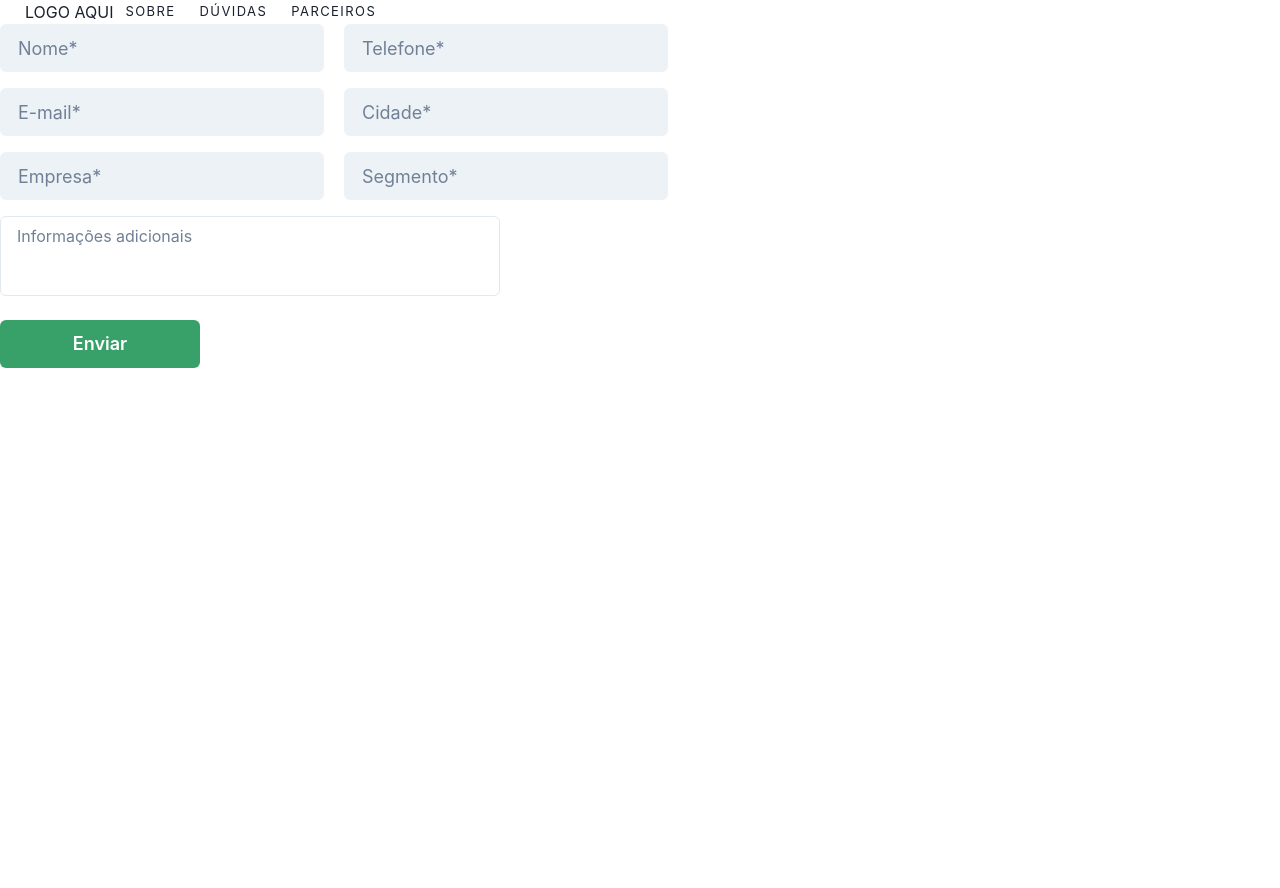
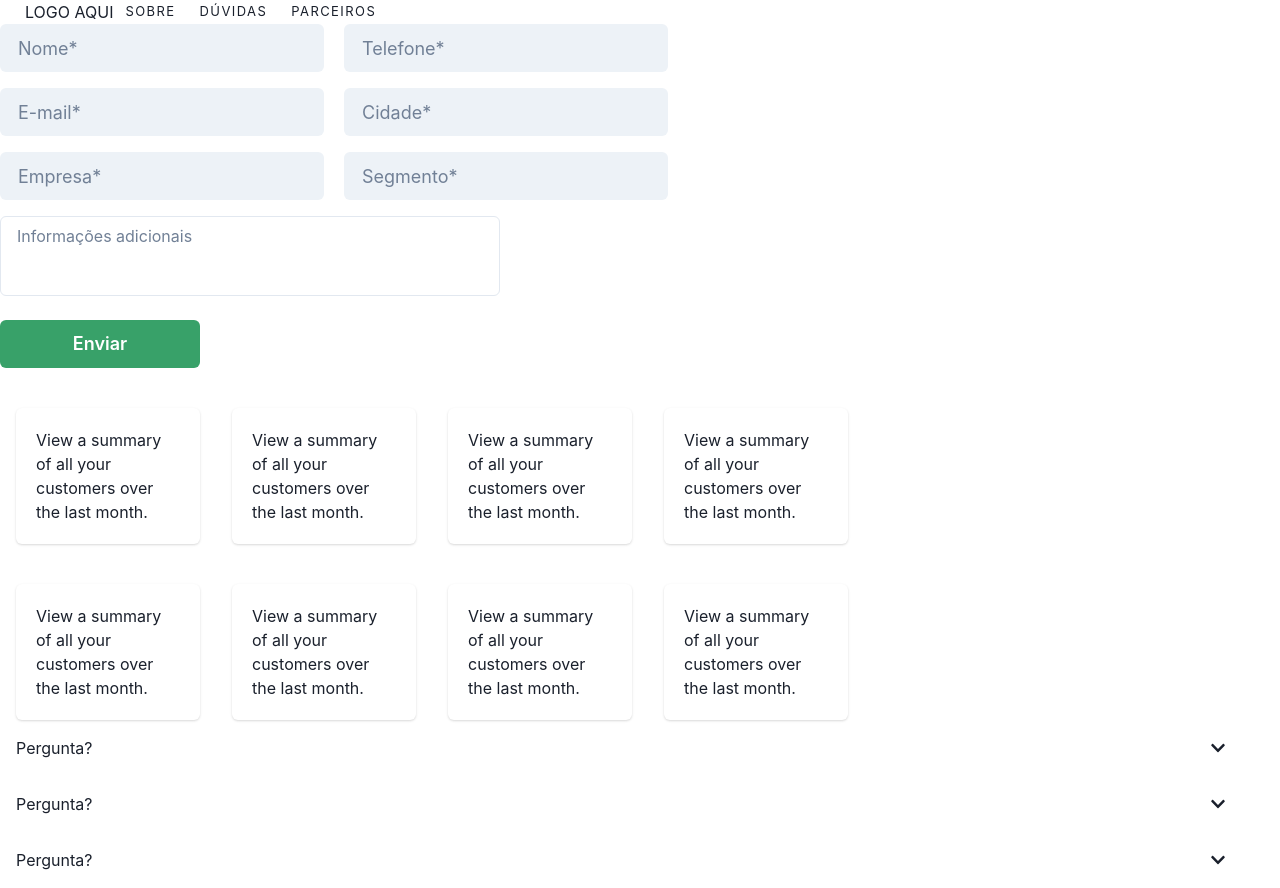
Before and after one commit to rafael346/landing-new-establishments, a Next.js app: page / in a window 1280 px wide. Before the commit the page ends 800 px from the top, so only its background shows below. Built offline with nearby package versions, Linux system fonts and the light colour scheme.

Commit message:
feat: finishing structrue of landing page

```diff
--- a/package.json
+++ b/package.json
@@ -24,6 +24,8 @@
     "react": "^18",
     "react-dom": "^18",
     "react-hook-form": "^7.52.0",
+    "react-icons": "^5.2.1",
+    "react-slick": "^0.30.2",
     "sass": "^1.77.5",
     "tailwind-merge": "^2.3.0",
     "tailwindcss-animate": "^1.0.7",
@@ -34,6 +36,7 @@
     "@types/node": "^20",
     "@types/react": "^18",
     "@types/react-dom": "^18",
+    "@types/react-slick": "^0.23.13",
     "eslint": "^8",
     "eslint-config-next": "14.2.4",
     "postcss": "^8",
--- a/src/app/page.tsx
+++ b/src/app/page.tsx
@@ -1,15 +1,33 @@
 'use client'
 
+import Cards from "@/components/Cards";
+import Dropdown from "@/components/Dropdown";
 import Form from "@/components/Form";
 import NavMenu from "@/components/NavMenu";
+import PartnersView from "@/components/PartnersView";
+import { Divider } from "@chakra-ui/react";
 import Image from "next/image";
 
 export default function Home() {
   return (
     <main className="flex min-h-screen flex-col items-center justify-between p-24">
      <NavMenu />
+
       <Form />
 
+      <Cards />
+
+      <PartnersView />
+
+      <Dropdown title='Pergunta?'>
+        Resposta
+      </Dropdown>
+      <Dropdown title='Pergunta?'>
+        Resposta
+      </Dropdown>
+      <Dropdown title='Pergunta?'>
+        Resposta
+      </Dropdown>
     </main>
   );
 }
--- /dev/null
+++ b/src/components/Cards/index.tsx
@@ -0,0 +1,42 @@
+import { Button, Card, CardBody, CardFooter, CardHeader, Heading, SimpleGrid, Text, Flex } from '@chakra-ui/react'
+import React from 'react'
+
+export default function Cards() {
+  return (
+    <SimpleGrid spacing={4} templateColumns='repeat(auto-fill, minmax(200px, 1fr))'>
+    <Card mt='10' ml='4' _hover={{
+      bgColor:'#48BB78',
+      color: 'white'
+    }}>
+      <CardBody>
+        <Text>View a summary of all your customers over the last month.</Text>
+      </CardBody>
+    </Card>
+    <Card mt='10' ml='4' _hover={{
+      bgColor:'#48BB78',
+      color: 'white'
+    }}>
+      <CardBody>
+        <Text>View a summary of all your customers over the last month.</Text>
+      </CardBody>
+    </Card>
+    <Card mt='10' ml='4' _hover={{
+      bgColor:'#48BB78',
+      color: 'white',
+
+    }}>
+      <CardBody>
+        <Text>View a summary of all your customers over the last month.</Text>
+      </CardBody>
+    </Card>
+    <Card mt='10' ml='4' _hover={{
+      bgColor:'#48BB78',
+      color: 'white'
+    }}>
+      <CardBody>
+        <Text>View a summary of all your customers over the last month.</Text>
+      </CardBody>
+    </Card>
+    </SimpleGrid>
+  )
+}
--- /dev/null
+++ b/src/components/Dropdown/index.tsx
@@ -0,0 +1,22 @@
+import React, { useState } from 'react';
+import { FaChevronUp, FaChevronDown } from 'react-icons/fa';
+import { Text } from '@chakra-ui/react';
+
+import styles from './styles.module.scss';
+
+function Dropdown({ title, children }: any) {
+  const [isOpen, setIsOpen] = useState(false);
+  return (
+    <div className={styles.container}>
+      <div className={styles.header}>
+        <Text >{title}</Text>
+        <div className={styles.icon} onClick={() => setIsOpen(!isOpen)}>
+          {isOpen ? <FaChevronUp /> : <FaChevronDown />}
+        </div>
+      </div>
+      {isOpen && <div className={styles.body}>{children}</div>}
+    </div>
+  );
+}
+
+export default Dropdown;
--- /dev/null
+++ b/src/components/Dropdown/styles.module.scss
@@ -0,0 +1,35 @@
+.container {
+    box-sizing: border-box;
+
+    display: flex;
+    flex-direction: column;
+    align-items: flex-start;
+    padding: 16px;
+    gap: 16px;
+    isolation: isolate;
+    z-index: 0;
+
+    width: 97%;
+    background: var(--basic-white);
+
+    border: 1px solid var(--text-color-1);
+    border-radius: 8px;
+
+    .header {
+        width: 100%;
+        display: flex;
+        flex-direction: row;
+        justify-content: space-between;
+        align-items: center;
+
+        .icon {
+            cursor: pointer;
+        }
+    }
+
+    .body {
+        width: 100%;
+        display: flex;
+        flex-direction: column;
+    }
+}
--- /dev/null
+++ b/src/components/PartnersView/index.tsx
@@ -0,0 +1,49 @@
+'use-client'
+import { Card, CardBody, SimpleGrid, Text } from '@chakra-ui/react';
+import React from 'react'
+
+export default function PartnersView() {
+
+
+  return (
+    <SimpleGrid spacing={4} templateColumns='repeat(auto-fill, minmax(200px, 1fr))'>
+    <Card mt='10' ml='4' _hover={{
+      bgColor:'#48BB78',
+      color: 'white'
+    }}>
+      <CardBody>
+        <Text>View a summary of all your customers over the last month.</Text>
+      </CardBody>
+    </Card>
+    <Card mt='10' ml='4' _hover={{
+      bgColor:'#48BB78',
+      color: 'white'
+    }}>
+      <CardBody>
+        <Text>View a summary of all your customers over the last month.</Text>
+      </CardBody>
+    </Card>
+    <Card mt='10' ml='4' _hover={{
+      bgColor:'#48BB78',
+      color: 'white',
+
+    }}>
+      <CardBody>
+        <Text>View a summary of all your customers over the last month.</Text>
+      </CardBody>
+    </Card>
+    <Card mt='10' ml='4' _hover={{
+      bgColor:'#48BB78',
+      color: 'white'
+    }}>
+      <CardBody>
+        <Text>View a summary of all your customers over the last month.</Text>
+      </CardBody>
+    </Card>
+    </SimpleGrid>
+
+
+
+
+  )
+}
```
Also changed, not shown: 1 other file (tests, documents, lock files or other folders).
